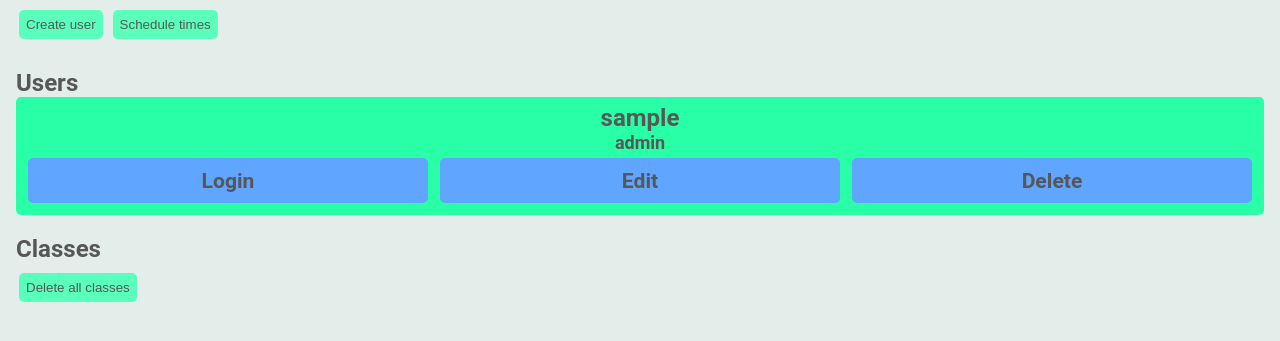
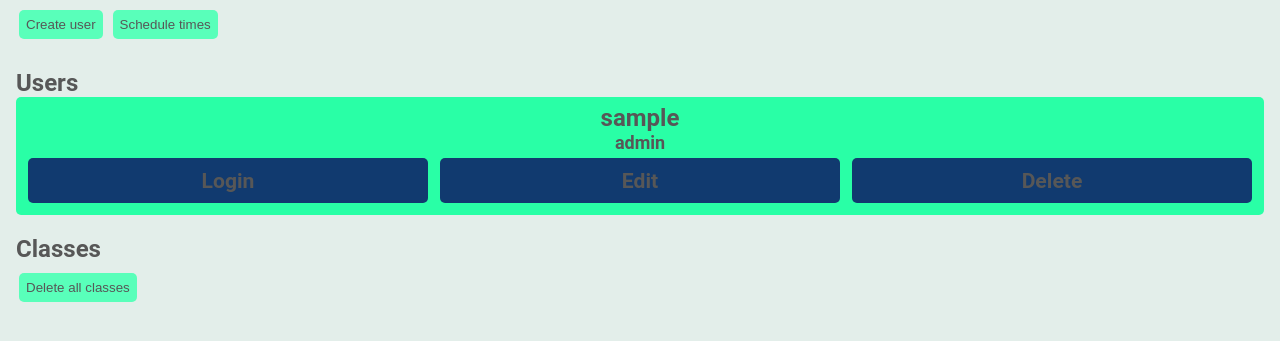
Before and after one commit to EvanZuk/ClassFinder, a Python web app: template app/templates/admin.html in a window 1280 px wide, after a click on "Users". Shown: the part 105-446 px from the top of the page. Run offline with Jinja, Linux system fonts and the light colour scheme; the template is opened without the code that fills it: most values are stand-ins (such as "Sample title", 1, 10 or a date in 2020).

Commit message:
CSS updates

```diff
--- a/app/static/index.css
+++ b/app/static/index.css
@@ -157,6 +157,7 @@
     font-size: 1.5rem;
     font-weight: bold;
 }
+
 .class.currentperiod {
     color: var(--current-period-color);
 }
@@ -183,8 +184,12 @@
     color: var(--secondary-text-color);
     font-weight: normal;
 }
-.class[onclick]:hover, .user[onclick]:hover {
+.class[onclick]:hover:not(:has(li[onclick]:hover)), .user[onclick]:hover:not(:has(li[onclick]:hover)) {
     background-color: var(--tertiary-color);
+    cursor: pointer;
+}
+.class li[onclick], .user li[onclick] {
+    background-color: var(--action-hover-color);
     cursor: pointer;
 }
 .class.unverified {
```
